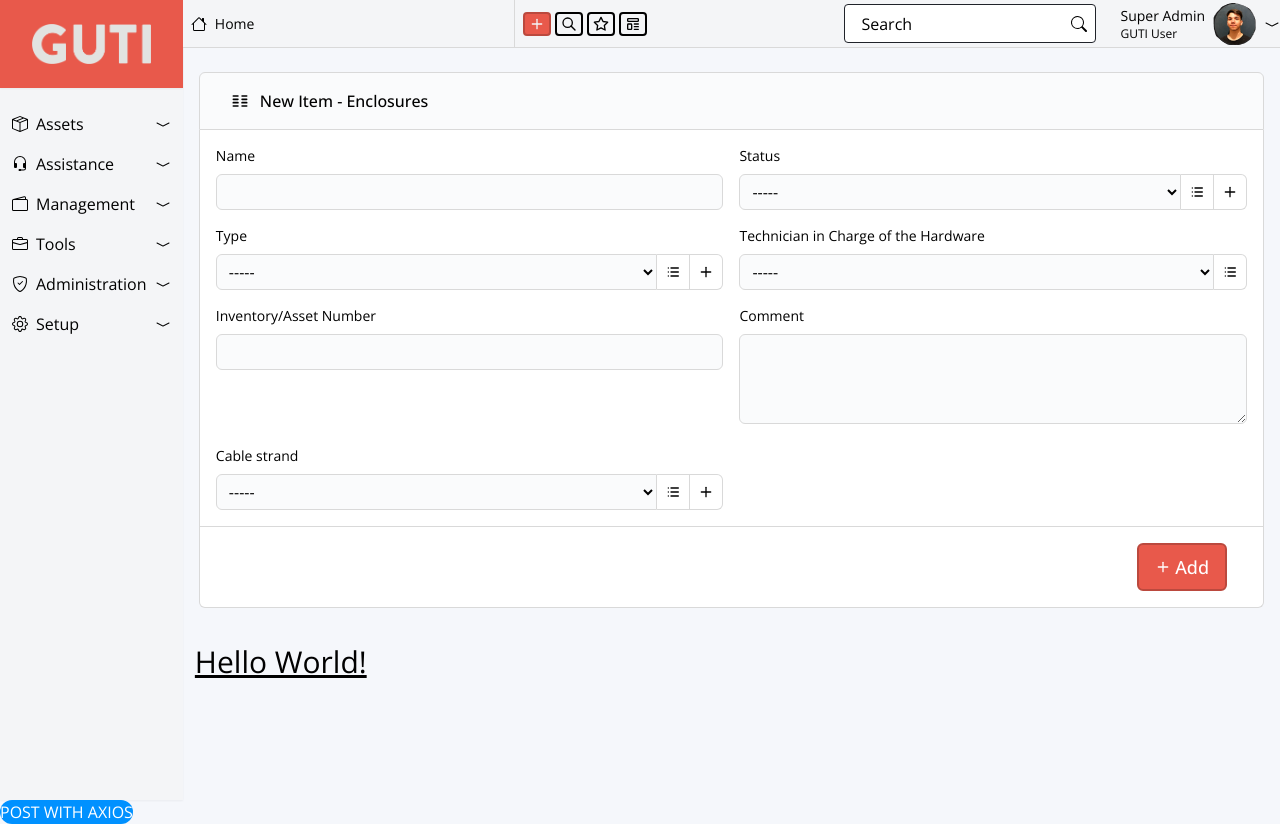
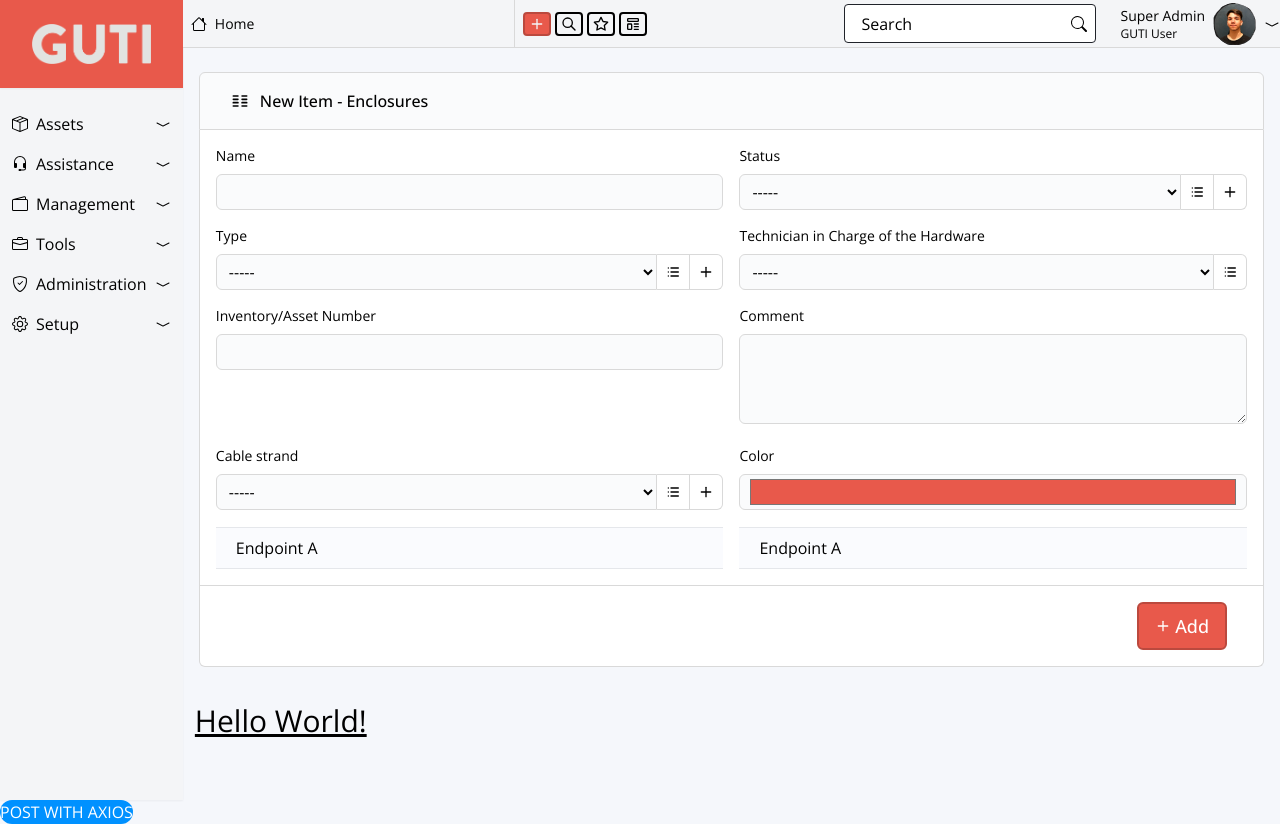
Before and after one commit to sydgibbon/guti-front, a React (Create React App) app: page /cable-form in a window 1280 px wide. Built offline with nearby package versions, Linux system fonts and the light colour scheme; no server answers.

Commit message:
Updated CableForm

```diff
--- a/src/component/forms/assets/CableForm.jsx
+++ b/src/component/forms/assets/CableForm.jsx
@@ -90,7 +90,23 @@ const CableForm = () => {
             </div>
           </div>
 
+          <div className="input-color">
+            <p className="text-sm mb-2">Color</p>
+            <input
+              type="color"
+              value="#e8594b"
+              className="w-full px-2 rounded-md h-9 border-1 border-secondary-dark bg-medium-gray"
+            ></input>
+          </div>
 
+
+          <div className="w-full flex h-8 p-5 border-y-1 items-center bg-[#FAFBFE] ">
+            <span className="w-">Endpoint A</span>
+          </div>
+
+          <div className="w-full flex h-8 p-5 border-y-1 items-center bg-[#FAFBFE] ">
+            <span className="w-">Endpoint A</span>
+          </div>
 
         </form>
       </div>
```
